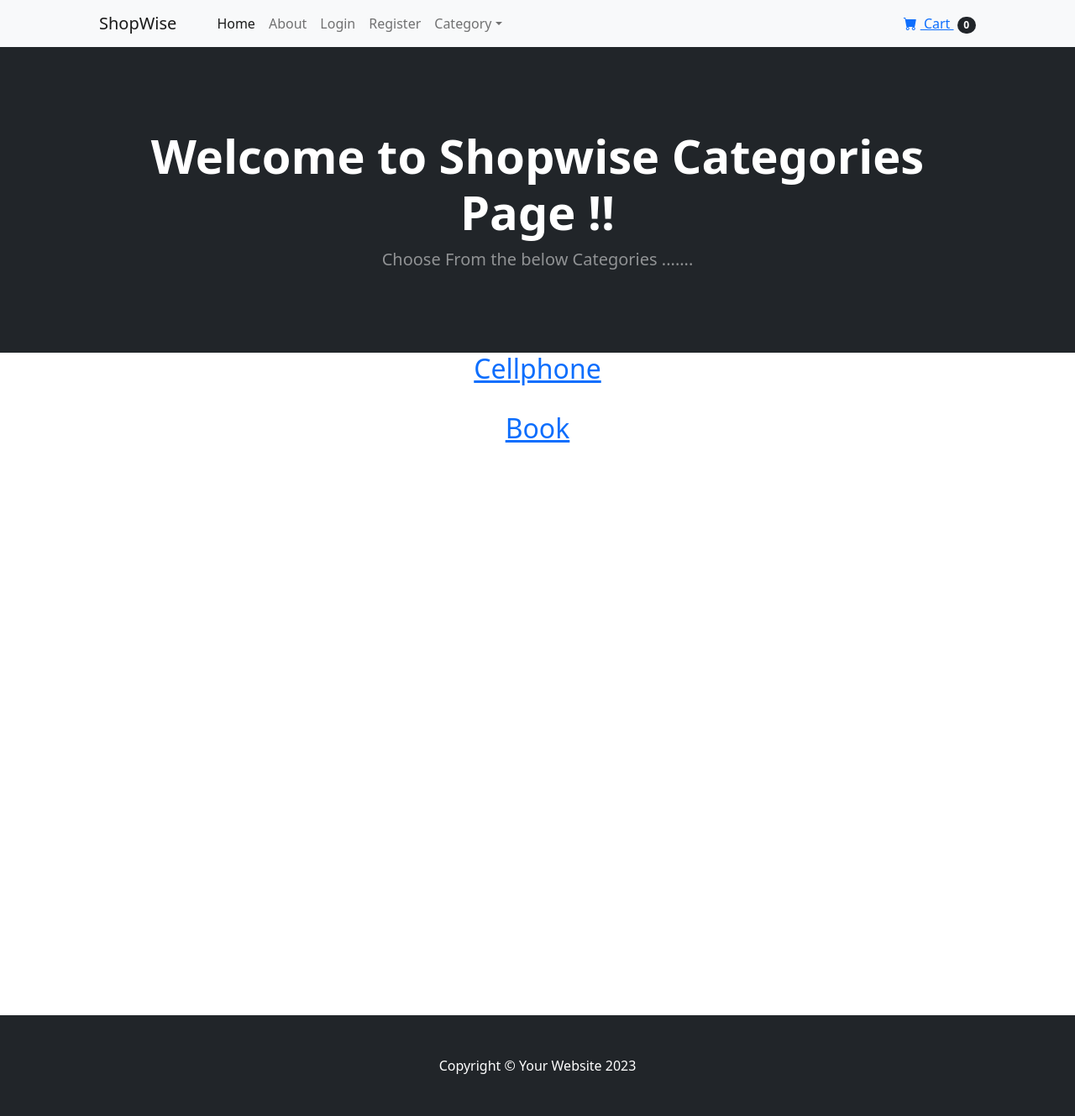
After one commit to vipulprabhu2000/StoreVista, a Django app: page /category_summary/ in a window 1280 px wide. The commit adds this page. Shown: the whole page at 84% size. Run offline with Django 4.2, Linux system fonts and the light colour scheme; data comes from the database, SQL or seed files in the repository; both versions use the stored data as it was after the commit; some libraries are stand-ins or nearby versions.

```diff
--- /dev/null
+++ b/Templates/category_summary.html
@@ -0,0 +1,27 @@
+{% extends 'base.html'%} {% block content %}
+<header class="bg-dark py-5">
+  <div class="container px-4 px-lg-5 my-5">
+    <div class="text-center text-white">
+      <h1 class="display-4 fw-bolder">Welcome to Shopwise Categories Page !!</h1>
+      <p class="lead fw-normal text-white-50 mb-0">
+        Choose From the below Categories .......
+      </p>
+    </div>
+  </div>
+</header>
+
+<div class="container">
+  <div class="=row">
+    <center>
+      <div class="col-8">
+        {% for category in categories %}
+        <h2><a  href="{% url 'category' category %}">{{category}}</a></h2>
+        <br>
+        {% endfor %}
+      </div>
+    </center>
+    <br><br><br><br><br><br><br><br><br><br><br><br><br><br><br><br><br><br><br><br><br><br><br><br>
+  </div>
+</div>
+
+{% endblock %}
--- a/Templates/navbar.html
+++ b/Templates/navbar.html
@@ -19,6 +19,7 @@
           </li>
           <li class="nav-item"><a class="nav-link" href="{% url 'about' %}">About</a></li>
   {% if user.is_authenticated %}
+    <li class="nav-item"><a class="nav-link" href="{% url 'update_user' %}">Profile</a></li>
 
     <li class="nav-item"><a class="nav-link" href="{% url 'logout' %}">Logout</a></li>
   {% else %}
@@ -36,7 +37,7 @@
               >Category</a
             >
             <ul class="dropdown-menu" aria-labelledby="navbarDropdown">
-              <li><a class="dropdown-item" href="{% url 'index' %}">All Products</a></li>
+              <li><a class="dropdown-item" href="{% url 'category_summary' %}">All Products</a></li>
               <li><hr class="dropdown-divider" /></li>
               <li><a class="dropdown-item" href="{% url 'category' 'Book' %}">Book</a></li>
               <li><a class="dropdown-item" href="{% url 'category' 'Cellphone' %}">Cellphone</a></li>
--- a/Templates/product.html
+++ b/Templates/product.html
@@ -72,8 +72,10 @@ $(document).on('click','#add-cart',function(e){
       },
 
       success:function(json){
+        document.getElementById("cart_quantity").textContent=json.qty
+        location.reload()
         console.log(json)
-        document.getElementById("cart_quantity").textContent=json.qty
+        print("addded" ,json)
       },
 
       error: function(xhr,errmsg,err)
--- a/store/urls.py
+++ b/store/urls.py
@@ -9,7 +9,9 @@ urlpatterns = [
     path('login/',views.login_user,name="login"),
     path('logout/',views.logout_user,name="logout"),
     path('register/',views.register_user,name="register"),
+    path('update_user/',views.update_user,name="update_user"),
     path('product/<int:pk>',views.product,name="product"),
     path('category/<str:foo>',views.category,name="category"),
+    path('category_summary/',views.category_summary,name="category_summary"),
 
 ]
--- a/store/views.py
+++ b/store/views.py
@@ -9,6 +9,14 @@ from .forms import SignUpForm
 # Create your views here.
 
 
+def update_user(request):
+    #form=SignUpForm()
+
+    return render(request,"update_user.html",{})
+
+def category_summary(request):
+    categories=Category.objects.all()
+    return render(request,"category_summary.html",{"categories":categories})
 
 def index(request):
     products=Product.objects.all()
```
Also changed, not shown: Templates/update_user.html (added, +31 -0 lines), cart/views.py (+4 -9 lines), db.sqlite3.
